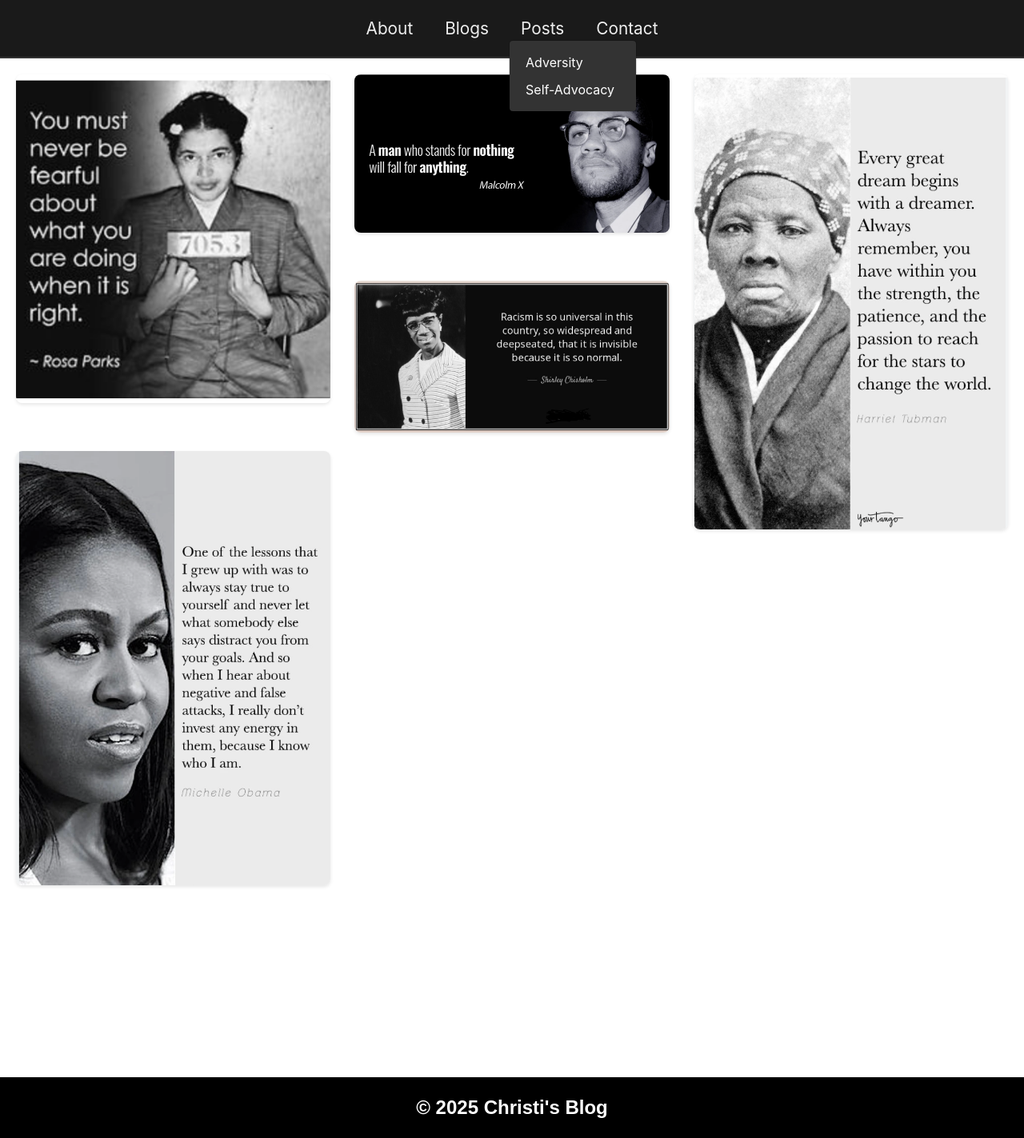
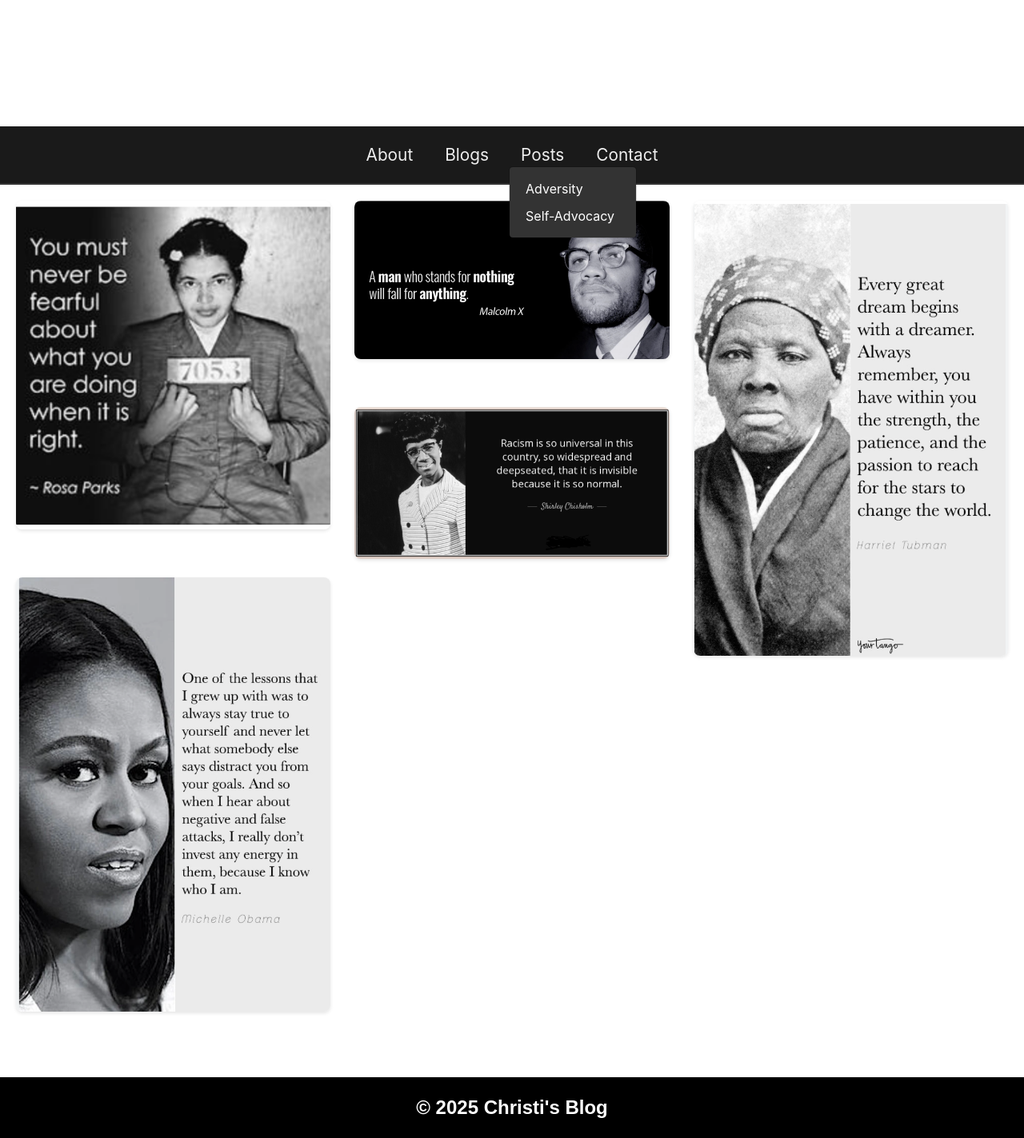
Before and after one commit to ChristiHarlow/christisblog, a React (Create React App) app: page / in a window 1280 px wide. Shown: the whole page at 80% size. Built offline with nearby package versions, Linux system fonts and the light colour scheme; a web font is replaced by a local one.

Commit message:
Update App.js

```diff
--- a/src/App.js
+++ b/src/App.js
@@ -12,7 +12,9 @@ import SelfAdvocacy from "./components/SelfAdvocacy";
 
 function App() {
   return (
+
     <Router>
+      <Header />
       <Navbar />
       <Routes>
         <Route path="/about" element={<About />} />
@@ -22,7 +24,6 @@ function App() {
         <Route path="/blogs" element={<BlogPosts />} /> {/* Blogs Route */}
       </Routes>
       <Gallery />
-      <Header />
       <Footer />
     </Router>
   );
```
